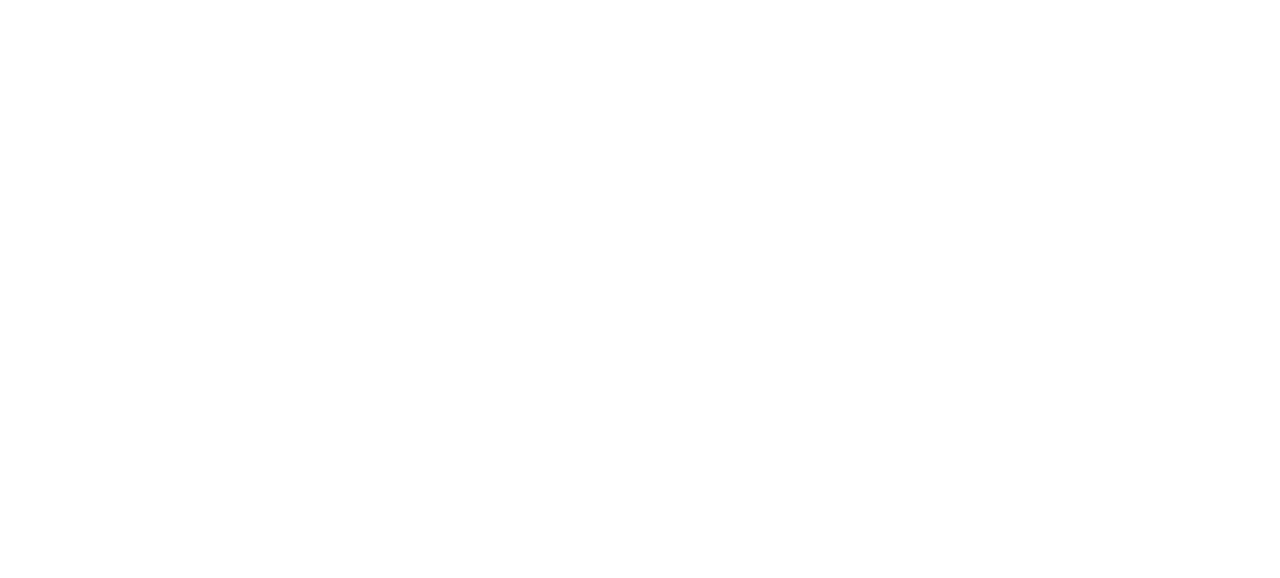
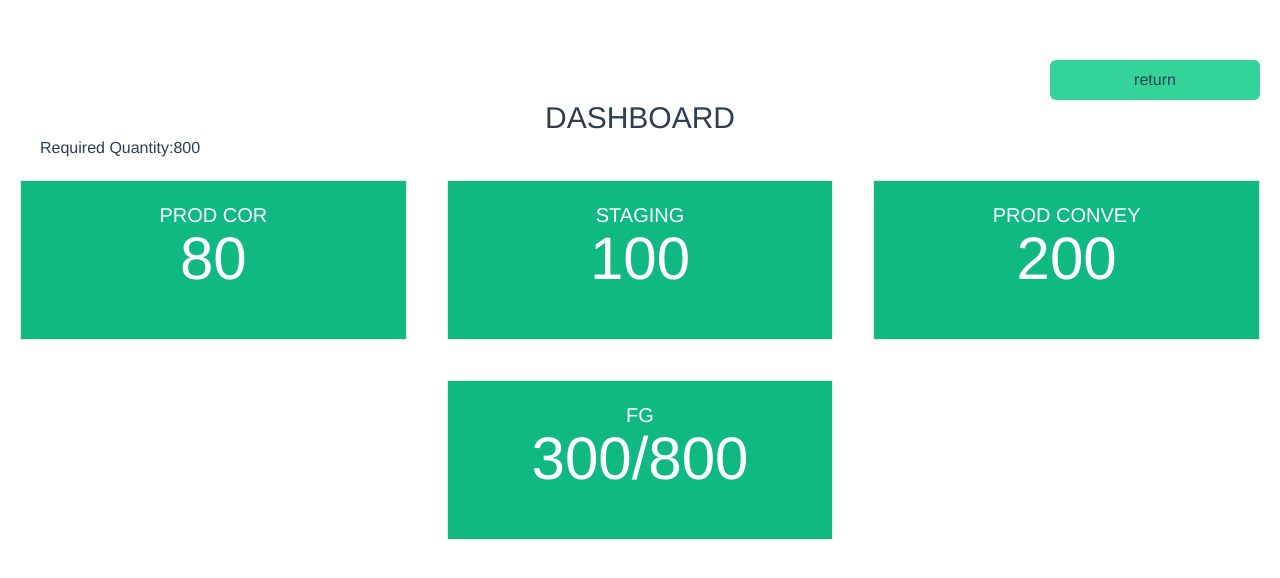
Before and after one commit to jairusqt/corbox-production, a Vue app: page /dashBoard in a window 1280 px wide. Before the commit this address had no page. Shown: the top 578 px of the page. Built offline with nearby package versions, Linux system fonts and the light colour scheme; the HTML template or start-up script is replaced by a standard one.

Commit message:
dashboard added

```diff
--- a/index.html
+++ b/index.html
@@ -4,7 +4,7 @@
     <meta charset="UTF-8" />
     <link rel="icon" href="/favicon.ico" />
     <meta name="viewport" content="width=device-width, initial-scale=1.0" />
-    <title>Vite App</title>
+    <title>Corbox Production</title>
   </head>
   <body class="bg:emerald-50">
     <div id="app"></div>
--- a/src/router/index.js
+++ b/src/router/index.js
@@ -2,6 +2,7 @@
 import mainPage from '../view/Main.vue'
 import LogIn from '../view/LogIn.vue'
 import paperRoll from '../view/paperRoll.vue'
+import dashBoard from '../view/dashBoard.vue'
 
 const routes = [
     {
@@ -19,6 +20,11 @@
         name :'paperRoll',
         component : paperRoll
     },
+    {
+        path: '/dashBoard',
+        name :'dashBoard',
+        component : dashBoard
+    },
 ]
 
 const router = createRouter({
--- a/src/view/Main.vue
+++ b/src/view/Main.vue
@@ -4,11 +4,17 @@
 <template>
     <div class="container">
         <Search></Search>
+
         <div class="grid grid-cols-2 col-span-2 mt-10 ">
-            <label class="uppercase mb-5 mr-40">Work Order :</label>
-            <label class="uppercase mr-80">qty :</label>
-            <label class="uppercase mr-48">bom no. :</label>
+            <label class="uppercase">Work Order :</label>
+            <label class="uppercase">Quantity :</label>
+            <label class="uppercase">bom no. :</label>
         </div>
+        <router-link to="/dashBoard">
+        <div>
+          <button class="bg-emerald-500 text-white w-24 h-8 rounded-md">dashboard</button>
+        </div>
+        </router-link>
             <div class="grid grid-cols-2 col-span-2 mt-10 px-10">
             <div class="flex justify-center">
               <div class="mb-8">
--- /dev/null
+++ b/src/view/dashBoard.vue
@@ -0,0 +1,40 @@
+<template>
+    <router-link to="/index">
+    <div class="flex justify-end mr-5">
+            <button class="h-10 w-2/12 rounded-md bg-emerald-400">return</button>
+    </div>
+    </router-link>
+    <div>
+        <p class="uppercase text-3xl">dashboard</p>
+    </div>
+    <div class="flex justify-start ml-10">
+        <label class="inline-block" for="">Required Quantity:</label>
+        <p>800</p>
+    </div>
+    <div class="grid grid-cols-3">
+        <div class="p-5">
+            <div class="h-40 bg-emerald-500 w-full border p-5">
+            <label class="text-white uppercase text-xl" for="">Prod Cor</label>
+            <p class="text-white text-6xl">80</p>
+            </div>
+        </div>
+        <div class="p-5">
+            <div class="h-40 bg-emerald-500 w-full border p-5">
+            <label class="text-white uppercase text-xl" for="">Staging</label>
+            <p class="text-white text-6xl">100</p>
+            </div>
+        </div>
+        <div class="p-5">
+            <div class="h-40 bg-emerald-500 w-full border p-5">
+            <label class="text-white uppercase text-xl" for="">Prod Convey</label>
+            <p class="text-white text-6xl">200</p>
+            </div>
+        </div>
+    </div>
+    <div class="w-4/12 mx-auto p-5">
+            <div class="h-40 bg-emerald-500 w-full border p-5">
+            <label class="text-white uppercase text-xl" for="">FG</label>
+            <p class="text-white text-6xl">300/800</p>
+            </div>
+        </div>
+</template>
```
